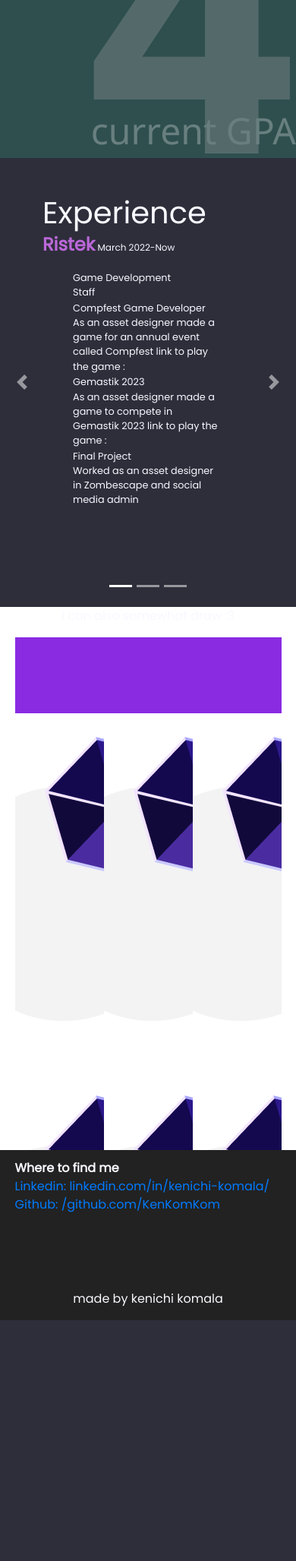
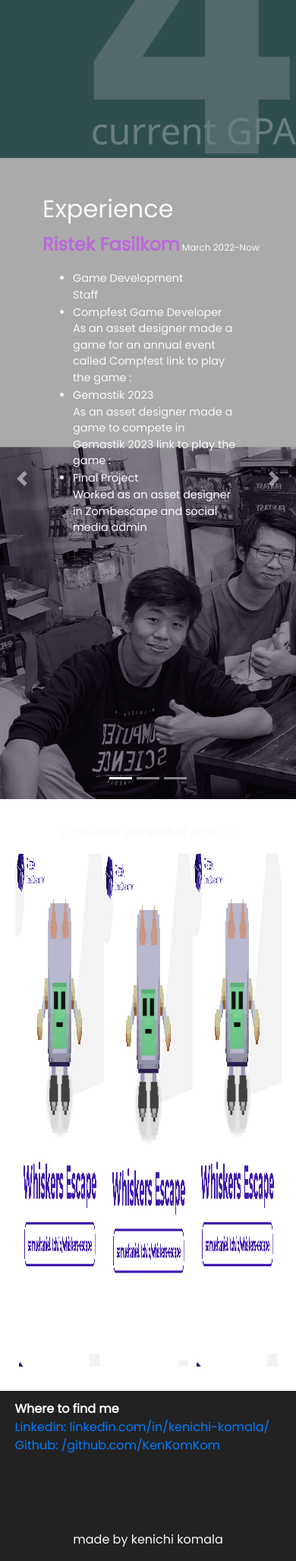
Before and after one commit to KenKomKom/portfolio, a Django app: page / in a window 390 px wide. Shown: the part 1480-3535 px from the top of the page at 76% size. Before the commit the page ends 3218 px from the top, so only its background shows below. Run offline with Django 4.2, Linux system fonts and the light colour scheme; some libraries are stand-ins or nearby versions.

Commit message:
better responsive?

```diff
--- a/home/static/home.css
+++ b/home/static/home.css
@@ -1,4 +1,3 @@
-@import url('https://fonts.googleapis.com/css2?family=Poppins:&display=swap');
 body {
   margin: 0px;
   padding: 0;
@@ -6,9 +5,9 @@ body {
   font-family: 'Poppins','Segoe UI', Tahoma, Geneva, Verdana, sans-serif;
 }
 
-ul{
+/* ul{
   list-style-type: none;
-}
+} */
 
 *::-webkit-scrollbar {
   width: 0;
@@ -134,7 +133,7 @@ section {
   margin-left: 10px;
   padding: 2px;
   width: 50%;
-  gap: 10px;
+  gap: 1rem;
   display: flex;
   justify-content: space-around;
 }
@@ -157,6 +156,7 @@ section {
   justify-content: center;
   text-align: center;
   gap:0;
+  margin-bottom: 1rem;
 }
 .hor-banner h1 h2 p{
   margin: 0;
@@ -176,9 +176,19 @@ section {
 .hor-banner h1{
   margin-bottom: 0;
   padding-bottom: 0;
+  font-size: 1.8rem;
+}
+.hor-banner h2{
+  margin-bottom: 0;
+  padding-bottom: 0;
+  font-size: 1.5rem;
 }
 .sizedbox{
-  height: 1000px;
+  height: 100%;
+  width: 100%;
+  background-color: #AAA;
+  mix-blend-mode: multiply;
+  position: absolute;
 }
 
 #trying{
@@ -300,7 +310,7 @@ section {
   color: ghostwhite;
   margin: 0;
   padding: 0;
-  height: 70vh;
+  height: 100vh;
   width: 100vw;
   display: flex;
   flex-direction: row;
@@ -308,7 +318,7 @@ section {
   /* align-items: center; */
 }
 #experience h1{
-  font-size: 2.5rem;
+  font-size: 2rem;
   top: 3rem;
   left: 3.5rem;
   width: 0;
@@ -320,10 +330,13 @@ section {
 .car-img-container{
   height: 100%;
   width: 100%;
+  display: flex;
+  justify-content: flex-start;
+  align-items: flex-start;
 }
 
 .car-elem{
-  width: 90%;
+  width: 80%;
   height: 100%;
   display:flex;
   flex-direction: column;
@@ -333,8 +346,8 @@ section {
 }
 .car-elem li{
   margin-bottom: 0.5%;
-  width: 62%;
-  font-size: 0.8rem;
+  width: 80%;
+  font-size: 0.9rem;
 }
 
 #ristek, #gdsc,#kmbui{
@@ -348,7 +361,19 @@ section {
   color: #7362d4;
 }
 #kmbui{
-  color: #55BA89;
+  color: ghostwhite;
+}
+.kmbui{
+  background-image: url("./img/kmbui-back.png");
+  background-size: cover;
+}
+.ristek{
+  background-image: url("./img/ristek.png");
+  background-size: cover;
+}
+.gdsc{
+  background-image: url("./img/gdsc.png");
+  background-size: cover;
 }
 
 .car-elem span{
@@ -363,7 +388,7 @@ section {
   width: 100%;
   background-color: #2E2E3B;
 }
-.carousel-inner{
+.carousel-inner, .carousel-item{
   height: 100%;
 }
 #education{
@@ -390,6 +415,7 @@ footer>div{
   display: flex;
   flex-direction: column;
   align-items: center;
+  padding: 2rem;
 }
 #rotating-container{
   height: 80vh;
@@ -399,12 +425,34 @@ footer>div{
   display: flex;
   flex-direction: row;
 }
-.rotating{
+#rotating-1, #rotating-2, #rotating-3{
   height: 100%;
   width: 33.3333333%;
   background-color: aquamarine;
+  background-repeat:repeat;
+  background-size: 100% 100%;
   display: inline;
-  transform: translateY(100px);
+  /* transform: translateY(100px); */
+}
+#rotating-1{
+  animation: moveDown 20s steps(1000) infinite;
+  background-image: url("./img/whisker-escape.png");
+}
+#rotating-2{
+  animation: moveUp 20s steps(1000) infinite;
+  background-image: url("./img/whisker-escape.png");
+}
+#rotating-3{
+  animation: moveDown 20s steps(1000) infinite;
+  background-image: url("./img/whisker-escape.png");
+}
+@keyframes moveDown {
+  from { background-position:    0px 0px; }
+    to { background-position: 0px 2000px; }
+}
+@keyframes moveUp {
+  from { background-position: 0px 2000px; }
+    to { background-position: 0px 0px; }
 }
 .img-container{
   overflow: hidden;
--- a/home/templates/home.html
+++ b/home/templates/home.html
@@ -84,9 +84,10 @@
                 </ol>
                 <div class="carousel-inner">
                   <div class="carousel-item active">
-                    <div class="car-img-container">
+                    <div class="car-img-container ristek">
+                        <div class="sizedbox"></div>
                         <div class="car-elem">
-                            <p id="ristek">Ristek<span>March 2022-Now</span></p>
+                            <p id="ristek">Ristek Fasilkom<span>March 2022-Now</span></p>
                             <ul>
                                 <li>Game Development<br>Staff</li>
                                 <li>Compfest Game Developer<br>As an asset designer made a game for an annual event called Compfest
@@ -99,6 +100,8 @@
                     </div>
                   </div>
                   <div class="carousel-item">
+                    <div class="car-img-container gdsc">
+                        <div class="sizedbox"></div>
                         <div class="car-elem">
                             <p id="gdsc">Google Development Student Community<span>September 2023-Now</span></p>
                                 <ul>
@@ -110,14 +113,19 @@
                                 </ul>
                         </div>
                     </div>
+                  </div>
                   <div class="carousel-item">
+                    <div class="car-img-container kmbui">
+                        <div class="sizedbox"></div>
                         <div class="car-elem">
                             <p id="kmbui">Keluarga Mahasiswa Buddhis UI<span>March 2022-Now</span></p>
                                 <ul>
                                     <li>Alumni and Inter Organization Relation<br>Staff</li>
                                     <li>Sharing with Alumni<br>Coordinated a Sharing Session between Alumni and college students</li>
                                     <li>New Students Admission<br>Participated as Public Relation Staff</li>
+                                    <li>UI Berbagi<br>Participated as Transportation Staff in a charity event</li>
                                 </ul>
+                        </div>
                     </div>
                   </div>
                 </div>
@@ -136,37 +144,13 @@
             <p>I can also somewhat draw :3</p>
             <div id="rotating-container">
                 <div class="rotating" id="rotating-1">
-                    <div class="img-container">
-                        <img src="../static/img/whisker-escape.png">
-                    </div>
-                    <div class="img-container">
-                        <img src="../static/img/whisker-escape.png">
-                    </div>
-                    <div class="img-container">
-                        <img src="../static/img/whisker-escape.png">
-                    </div>
+
                 </div>
                 <div class="rotating" id="rotating-2">
-                    <div class="img-container">
-                        <img src="../static/img/whisker-escape.png">
-                    </div>
-                    <div class="img-container">
-                        <img src="../static/img/whisker-escape.png">
-                    </div>
-                    <div class="img-container">
-                        <img src="../static/img/whisker-escape.png">
-                    </div>
+
                 </div>
                 <div class="rotating" id="rotating-3">
-                    <div class="img-container">
-                        <img src="../static/img/whisker-escape.png">
-                    </div>
-                    <div class="img-container">
-                        <img src="../static/img/whisker-escape.png">
-                    </div>
-                    <div class="img-container">
-                        <img src="../static/img/whisker-escape.png">
-                    </div>
+
                 </div>
             </div>
         </div>
```
Also changed, not shown: home/static/img/gdsc.png (added), home/static/img/kmbui-back.png (added), home/static/img/ristek.png (added). Lines whose indentation alone changed are shown as unchanged.
